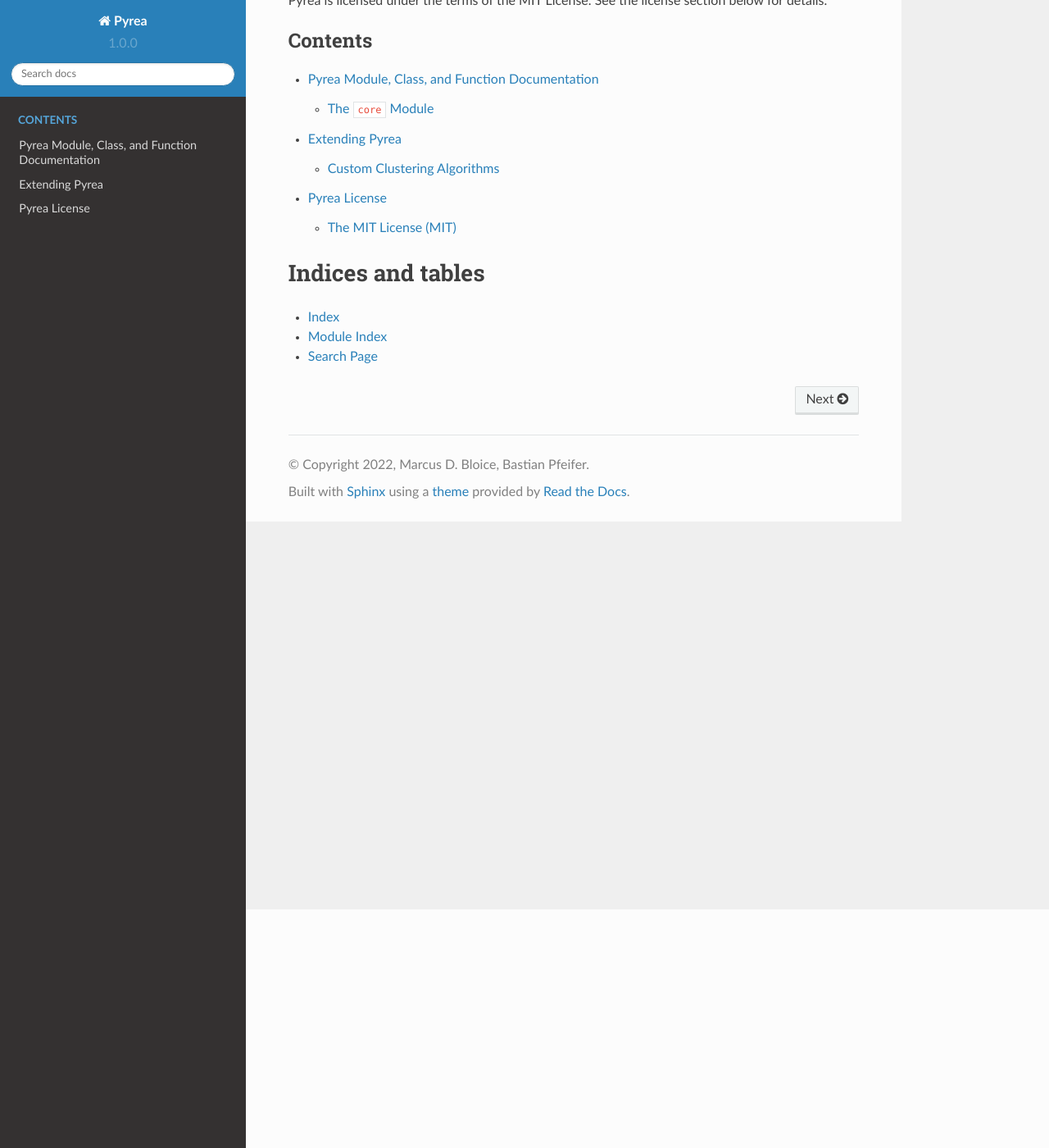
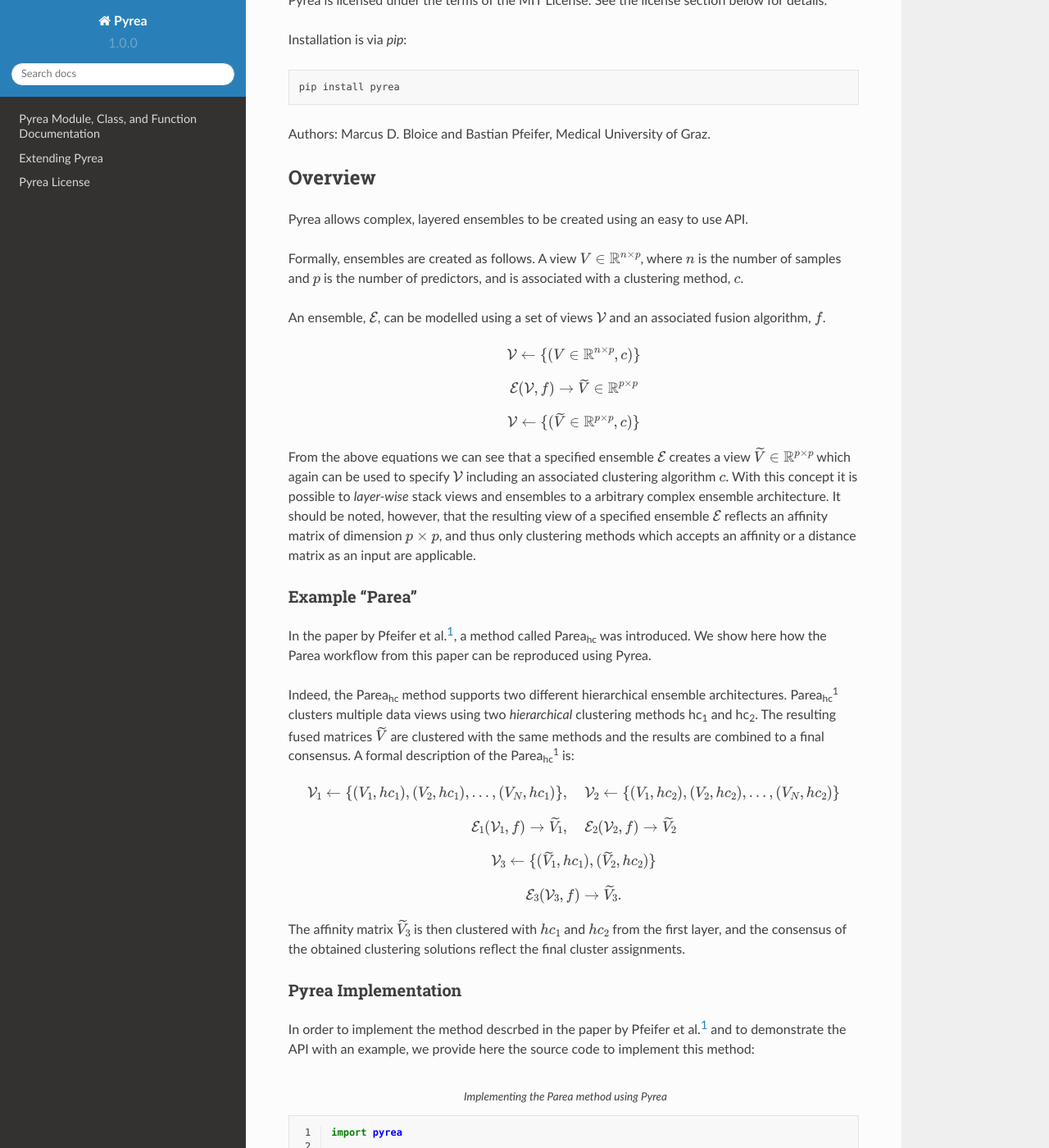
Before and after one commit to mdbloice/Pyrea, a Sphinx documentation site: the page built from docs/source/index.rst, in a window 1280 px wide and 1400 px high, scrolled down 291 px. Shown: the whole window at 82% size. Built offline with Sphinx 7.4.7 and the Read the Docs theme 2.0.0, drawn with Linux system fonts in a browser that asks for light colours; some of the changed text lies outside the part shown.

Commit message:
Documentation changes for v1 API reshuffle

```diff
--- a/docs/source/index.rst
+++ b/docs/source/index.rst
@@ -5,16 +5,118 @@
 
 Welcome to Pyrea's documentation!
 =================================
-
-Multi-view hierarchical clustering with flexible ensemble structures.
+Pyrea is a Python package for multi-view hierarchical clustering with flexible ensemble structures.
 
 *The name Pyrea is derived from the Greek word Parea, meaning a group of friends who gather to share experiences, values, and ideas.*
 
 Pyrea is licensed under the terms of the MIT License. See the license section below for details.
 
+Installation is via *pip*:
+
+.. code-block:: python
+
+   pip install pyrea
+
+Authors: Marcus D. Bloice and Bastian Pfeifer, Medical University of Graz.
+
+Overview
+--------
+Pyrea allows complex, layered ensembles to be created using an easy to use API.
+
+Formally, ensembles are created as follows. A view :math:`V \in \mathbb{R}^{n \times p}`, where :math:`n` is the number of
+samples and :math:`p` is the number of predictors, and is associated with a clustering method, :math:`c`.
+
+An ensemble, :math:`\mathcal{E}`, can be modelled using a set of views :math:`\mathcal{V}` and an associated fusion algorithm,
+:math:`f`.
+
+.. math::
+   \mathcal{V} \leftarrow \{(V \in \mathbb{R}^{n\times p}, c)\}
+
+.. math::
+   \mathcal{E}(\mathcal{V}, f) \rightarrow \widetilde{V}\in \mathbb{R}^{p\times p}
+
+.. math::
+   \mathcal{V} \leftarrow \{(\widetilde{V}\in \mathbb{R}^{p\times p}, c)\}
+
+From the above equations we can see that a specified ensemble :math:`\mathcal{E}` creates a view
+:math:`\widetilde{V} \in \mathbb{R}^{p\times p}` which again can be used to specify :math:`\mathcal{V}` including an
+associated clustering algorithm :math:`c`. With this concept it is possible to *layer-wise* stack views and ensembles to a
+arbitrary complex ensemble architecture. It should be noted, however, that the resulting view of a specified ensemble
+:math:`\mathcal{E}` reflects an affinity matrix of dimension :math:`p \times p`, and thus only clustering methods which
+accepts an affinity or a distance matrix as an input are applicable.
+
+Example "Parea"
+~~~~~~~~~~~~~~~
+In the paper by Pfeifer et al.\ [1]_, a method called Parea\ :sub:`hc` was introduced. We show here how the Parea workflow
+from this paper can be reproduced using Pyrea.
+
+Indeed, the Parea\ :sub:`hc` method supports two different hierarchical ensemble architectures. Parea\ :sub:`hc`\ :sup:`1` clusters multiple data views using two *hierarchical* clustering methods hc\ :sub:`1` and hc\ :sub:`2`. The resulting fused matrices :math:`\widetilde{V}` are clustered with the same methods and the results are combined to a final consensus. A formal description of the Parea\ :sub:`hc`\ :sup:`1` is:
+
+.. math::
+   \mathcal{V}_{1} \leftarrow \{(V_{1},hc_{1}),(V_{2},hc_{1}),\ldots, (V_{N},hc_{1})\},
+   \quad
+   \mathcal{V}_{2} \leftarrow \{(V_{1},hc_{2}),(V_{2},hc_{2}),\ldots, (V_{N},hc_{2})\}
+
+
+.. math::
+   \mathcal{E}_{1}(\mathcal{V}_{1}, f) \rightarrow \widetilde{V}_{1},
+   \quad
+   \mathcal{E}_{2}(\mathcal{V}_{2}, f) \rightarrow \widetilde{V}_{2}
+
+.. math::
+   \mathcal{V}_{3} \leftarrow \{(\widetilde{V}_{1},hc_{1}),(\widetilde{V}_{2},hc_{2})\}
+
+.. math::
+   \mathcal{E}_{3}(\mathcal{V}_{3}, f) \rightarrow \widetilde{V}_{3}.
+
+The affinity matrix :math:`\widetilde{V}_{3}` is then clustered with :math:`hc_{1}` and :math:`hc_{2}` from the first layer,
+and the consensus of the obtained clustering solutions reflect the final cluster assignments.
+
+Pyrea Implementation
+~~~~~~~~~~~~~~~~~~~~
+In order to implement the method descrbed in the paper by Pfeifer et al.\ [1]_ and to demonstrate the API with an example,
+we provide here the source code to implement this method:
+
+.. code-block:: python
+   :caption: Implementing the Parea method using Pyrea
+   :linenos:
+
+   import pyrea
+
+   c1 = pyrea.cluster.KMeans()
+   c2 = pyrea.cluster.XYZ()
+   c3 = pyrea.cluster.XYZ()
+
+   # Make some datasets
+   d1 = np.random.rand(3,3)
+   d2 = np.random.rand(3,3)
+   d3 = np.random.rand(3,3)
+
+   # A view consists of a dataset (2d array/matrix) and a clustering algorithm
+   v1 = pyrea.View(d1, c1)
+   v2 = pyrea.View(d2, c2)
+   v3 = pyrea.View(d3, c3)
+
+   # A fuser is instantiated with a clustering algorithm also
+   f = pyrea.fusion.consensus(c1)
+
+   # An ensemble consists of views and a fusion algorithm:
+   e1 = Ensemble([v1,v2,v3], f)
+   e2 = Ensemble([v1,v2,v3], f)
+
+   # An ensemble can also be made from ensembles instead of views
+   e3 = Ensemble([e1, e2], f)
+
+   e3.execute()  # returns a final cluster
+
+For complete documentation of all modules, classes, and functions, see the sections below.
+
+
+Main Documentation
+==================
+
 .. toctree::
    :maxdepth: 3
-   :caption: Contents
 
    code
    extending
@@ -26,3 +128,8 @@ Indices and tables
 * :ref:`genindex`
 * :ref:`modindex`
 * :ref:`search`
+
+References
+==========
+
+.. [1] Pfeifer, Bastian and Schimek, Michael G, "A hierarchical clustering and data fusion approach for disease subtype discovery", *Journal of Biomedical Informatics*, Volume 113 (2021)
```
Also changed, not shown: README.md (+62 -2 lines), docs/source/code.rst (+7 -0 lines).
